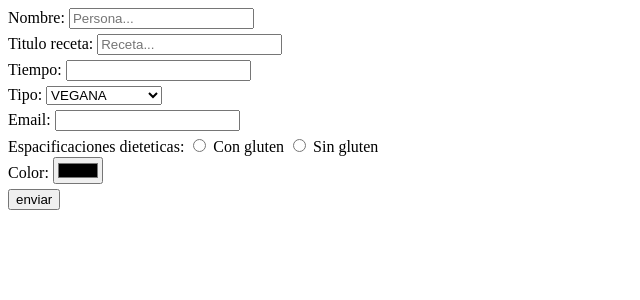
After one commit to Daniel-Esteban-Medina/PHP, a PHP site: page /ejercicio/form.php in a window 1280 px wide. The commit adds this page. Shown: the top 300 px of the page, without its empty margins (0-640 px from the left). Run offline with PHP 8.4, Linux system fonts and the light colour scheme.

Commit message:
Correccion y ejercicio form1

```diff
--- /dev/null
+++ b/Formularios/ejercicio/form.php
@@ -0,0 +1,91 @@
+<!DOCTYPE html>
+<html>
+    <head>
+        <title>Formulario</title>
+        <style>
+            body * {
+                margin-bottom: 5px;
+            }
+            .error{
+                color:red;
+                font-size: 0.5em;
+            }
+        </style>
+    </head>
+    <body>
+        <?php
+            $errores = false;
+            $tipoError = "";
+            $glutenError = "";
+
+            if($_SERVER['REQUEST_METHOD'] == "POST"){
+
+            $nombre = $_POST["name"];
+            $receta = $_POST["titulo"];
+            $tiempo = $_POST["tiempo"];
+            $gmail = $_POST["gmail"];
+            $tipo = $_POST["opts"];
+            $gluten = $_POST["rango"];
+            $color = $_POST["color"];
+
+            //comprobaciones
+            if(!isset($tipo)){
+                $errores = true;
+                $tipoError = "Tienes que marcar algún tipo";
+            }
+            if(!isset($gluten)){
+                $errores = true;
+                $glutenError = "Tienes que marcar si con gluten o no.";
+            }
+
+            if($errores == false){
+                header("Location: ../paginaRegistroCompletado.php");
+            }
+            }
+        ?>
+        <form action="<?= $_SERVER['PHP_SELF'] ?>" method="post">
+            <label for="name">Nombre:</label>
+            <input type="text" placeholder="Persona..." name="name" id="name">
+            <br>
+            <label for="titulo">Titulo receta:</label>
+            <input type="text" placeholder="Receta..." name="titulo" id="titulo">
+            <br>
+            <label for="tiempo">Tiempo:</label>
+            <input type="number" name="tiempo" id="tiempo">
+            <br>
+            <label>Tipo:</label>
+            <select name="opts" id="opts">
+                <option value="VEGANA">VEGANA</option>
+                <option value="VEGETARIANA">VEGETARIANA</option>
+                <option value="CARNIVORA">CARNIVORA</option>
+            </select>
+            <br>
+
+            <?php if($tipoError != "") : ?>
+                <p class="error"><?= $tipoError ?></p><br>
+            <?php endif; ?>
+
+            <label for="gmail">Email:</label>
+            <input type="email" name="gmail" id="gmail">
+            <br>
+
+            <label>Espacificaciones dieteticas:</label>
+
+            <input type="radio" name="rango" id="conGluten" value="con_gluten">
+            <label for="conGluten">Con gluten</label>
+
+            <input type="radio" name="rango" id="sinGluten" value="sin_gluten">
+            <label for="sinGluten">Sin gluten</label>
+
+            <?php if($glutenError != "") : ?>
+                <p class="error"><?= $glutenError ?></p>
+            <?php endif; ?>
+            <br>
+
+            <label for="color">Color:</label>
+            <input type="color" name="color" id="color">
+            <br>
+            <input type="submit" value="enviar">
+        </form>
+    </body>
+</html>
```
Also changed, not shown: Formularios/Segurity&sesion.php (+3 -7 lines).
